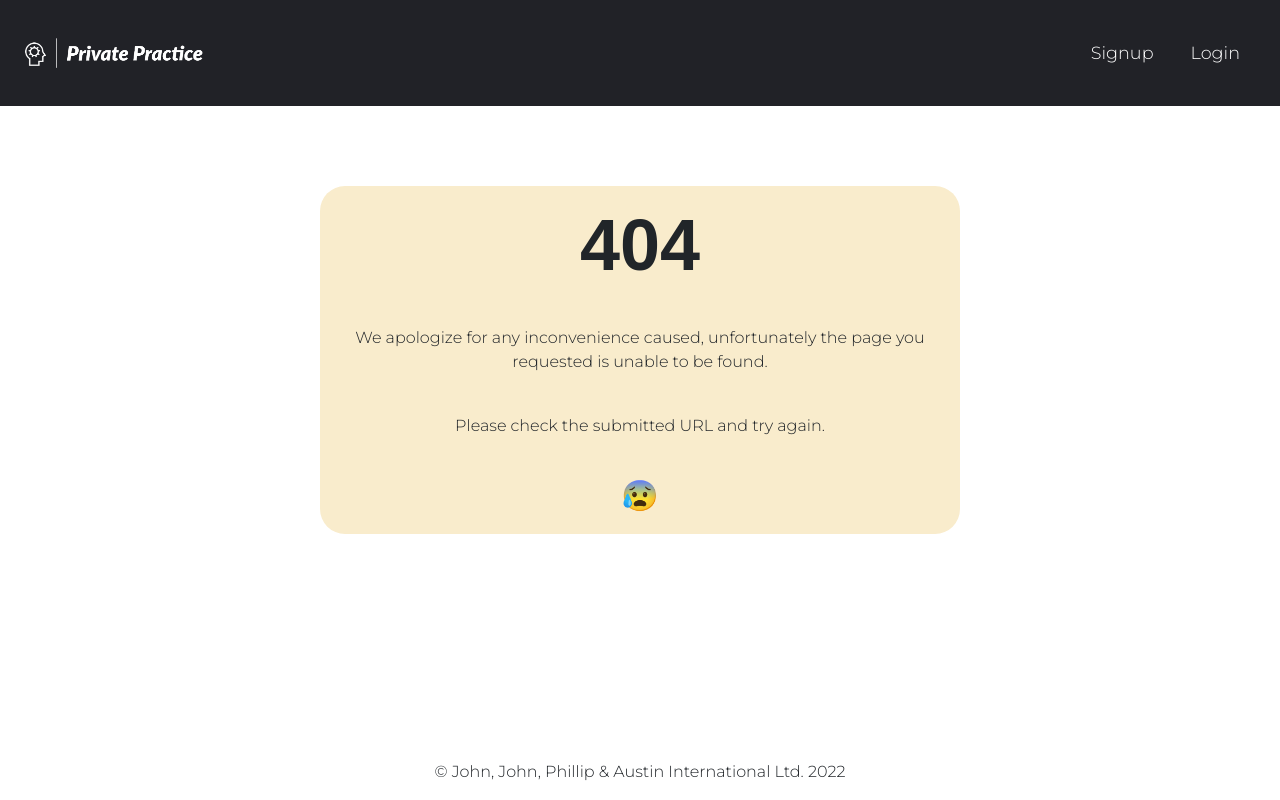
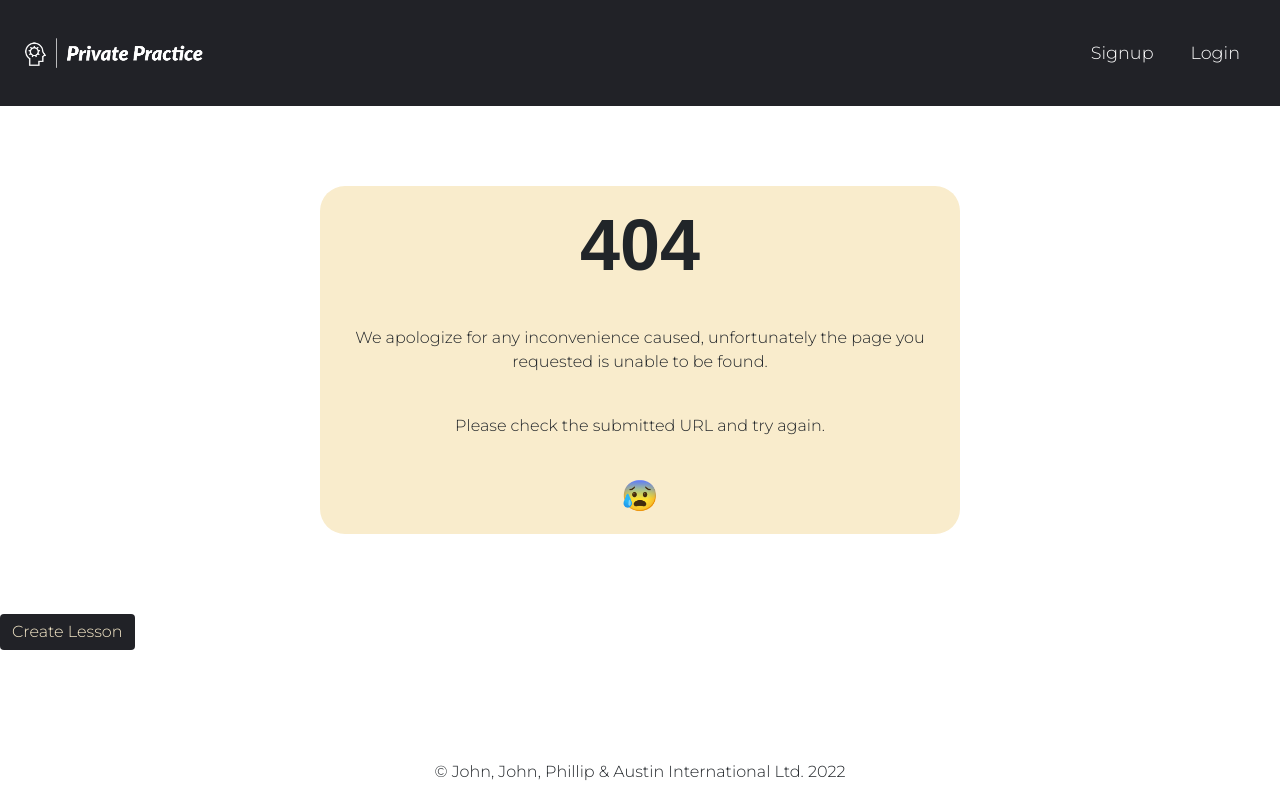
Before and after one commit to Guzzemetti/private-practice, a React (Create React App) app in the folder client/: page /gaming in a window 1280 px wide. Built offline with nearby package versions, Linux system fonts and the light colour scheme.

Commit message:
Got Modal Button to show and the modal to populate

```diff
--- a/client/package.json
+++ b/client/package.json
@@ -21,7 +21,7 @@
     "web-vitals": "^0.2.4"
   },
   "scripts": {
-    "start": "react-scripts start",
+    "start": "react-scripts --openssl-legacy-provider start",
     "build": "react-scripts build",
     "test": "react-scripts test",
     "eject": "react-scripts eject"
--- a/client/src/App.js
+++ b/client/src/App.js
@@ -32,7 +32,7 @@
 import Footer from "../src/components/Footer/index";
 import About from './components/About/About';
 import NotFound from './components/NotFound/NotFound'
-import CatagoryPage from './components/CatagoryPage';
+// import CatagoryPage from './components/CatagoryPage';
 // import Categories from '../src/components/categoryCards/index';
 //------------------------------------------------------------------------------------------
 
--- a/client/src/components/CatagoryPage/index.js
+++ b/client/src/components/CatagoryPage/index.js
@@ -17,7 +17,7 @@
         <section className="u-clearfix u-white u-section-1" id="sec-c45a">
           <div className="u-clearfix u-sheet u-sheet-1">
             <div className="u-shape u-shape-svg u-text-custom-color-1 u-shape-1">
-              <img src={Blob} />
+              <img src={Blob} alt="Blob pic"/>
             </div>
             <div className="u-align-left u-image u-image-circle u-image-1" style={imageStyle}></div>
             <div className="u-gradient u-shape u-shape-circle u-shape-2"></div>
--- a/client/src/components/CreateLesson/CreateLesson.js
+++ b/client/src/components/CreateLesson/CreateLesson.js
@@ -0,0 +1,64 @@
+import React, { useState } from "react";
+// import { useMutation } from '@apollo/client';
+// import { LOGIN } from '../../utils/mutations';
+// import Auth from '../../utils/auth';
+
+
+import { Button, Modal, ModalHeader, ModalBody, ModalFooter } from 'reactstrap';
+
+import 'bootstrap/dist/css/bootstrap.min.css';
+import './createModal.css'
+
+
+
+
+
+
+
+
+class ModalExample extends React.Component {
+  constructor(props) {
+    super(props);
+    this.state = {
+      modal: false
+    };
+
+    this.toggle = this.toggle.bind(this);
+  }
+
+  toggle() {
+    this.setState({
+      modal: !this.state.modal
+    });
+  }
+
+  render() {
+    return (
+        <div>
+        <Button className="buttonColor" onClick={this.toggle}>{this.props.buttonLabel}Create Lesson</Button>
+        <Modal isOpen={this.state.modal} toggle={this.toggle} className={this.props.className}>
+          <ModalHeader toggle={this.toggle}>Modal title</ModalHeader>
+          <ModalBody>
+            Lorem ipsum dolor sit amet, consectetur adipisicing elit, sed do eiusmod tempor incididunt ut labore et dolore magna aliqua. Ut enim ad minim veniam, quis nostrud exercitation ullamco laboris nisi ut aliquip ex ea commodo consequat. Duis aute irure dolor in reprehenderit in voluptate velit esse cillum dolore eu fugiat nulla pariatur. Excepteur sint occaecat cupidatat non proident, sunt in culpa qui officia deserunt mollit anim id est laborum.
+          </ModalBody>
+          <ModalFooter>
+            <Button color="primary" onClick={this.toggle}>Do Something</Button>{' '}
+            <Button color="secondary" onClick={this.toggle}>Cancel</Button>
+          </ModalFooter>
+        </Modal>
+      </div>
+    );
+  }
+}
+
+
+// Do props need to be passed in?
+const CreateLesson = () => {
+    return (
+      <>
+          <ModalExample />
+      </>
+    )
+  }
+
+  export default CreateLesson;
--- a/client/src/components/CreateLesson/createModal.css
+++ b/client/src/components/CreateLesson/createModal.css
@@ -0,0 +1,9 @@
+.buttonColor{
+    background-color: #212227  ;
+    border: none;
+    color: #f9eccc;
+}
+
+.buttonColor:hover {
+    background-color: #454752 ;
+}
--- a/client/src/components/NotFound/NotFound.js
+++ b/client/src/components/NotFound/NotFound.js
@@ -1,6 +1,9 @@
 import React from "react";
 import 'bootstrap/dist/css/bootstrap.min.css';
 import '../NotFound/notFound.css'
+
+import CreateLesson from '../CreateLesson/CreateLesson';
+
 
 import { } from 'reactstrap';
 
@@ -18,6 +21,7 @@
                     <h3>😰</h3>
                 </div>
             </div>
+            <CreateLesson />
         </>
     )
 }
```
